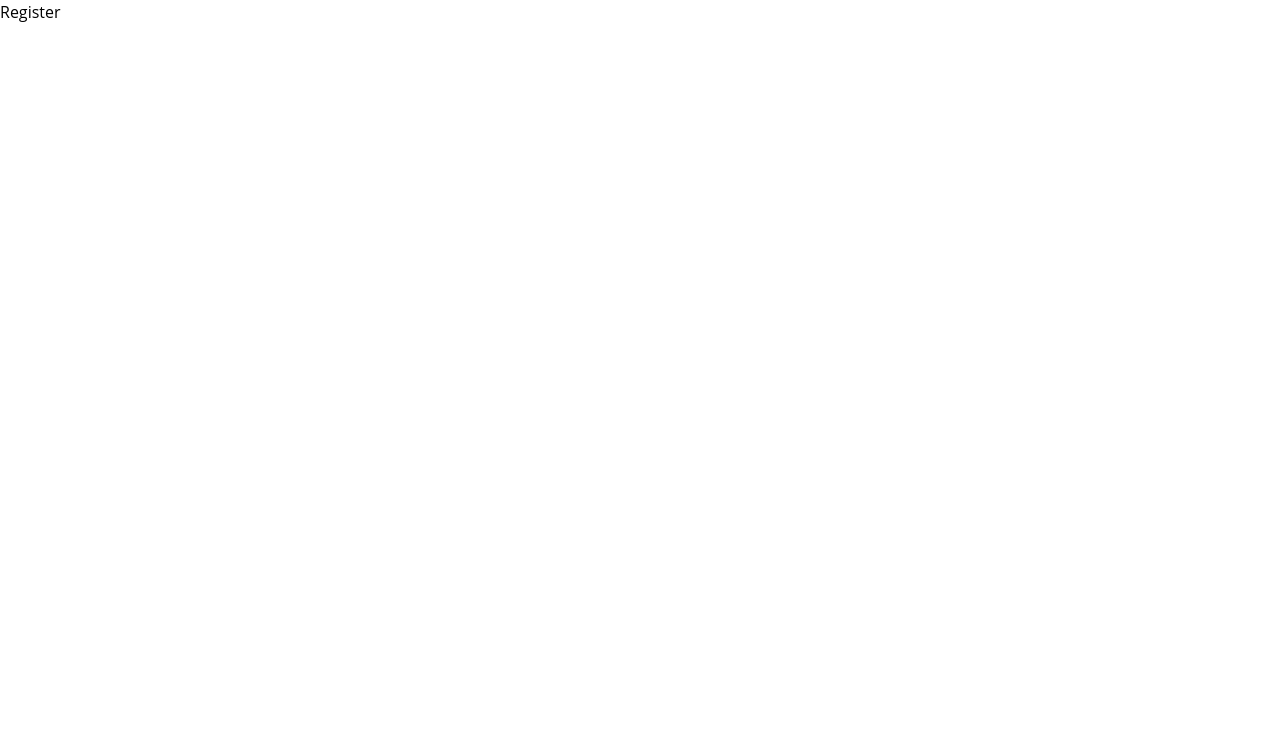
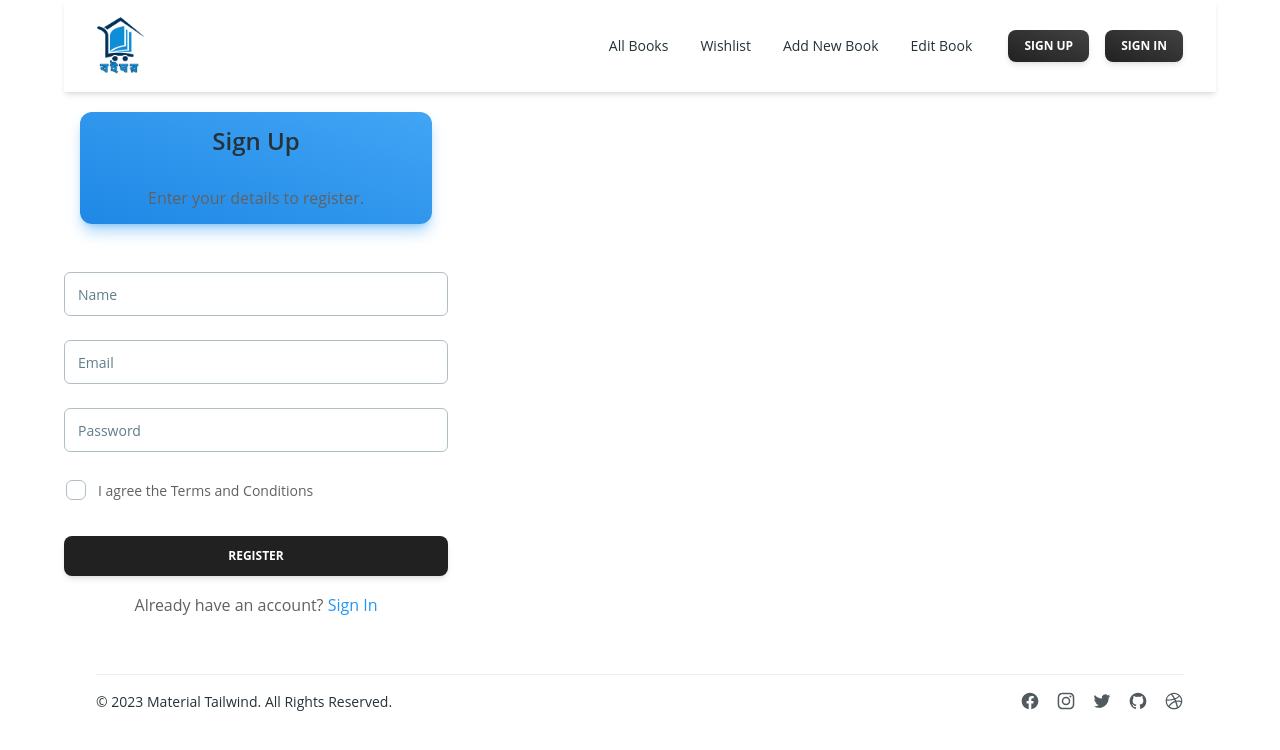
Before and after one commit to Electra51/boighor, a React (Vite) app: page /logout in a window 1280 px wide. Shown: the top 750 px of the page. Built offline with nearby package versions, Linux system fonts and the light colour scheme.

Commit message:
Signup form added

```diff
--- a/src/layouts/Navbar.tsx
+++ b/src/layouts/Navbar.tsx
@@ -80,7 +80,9 @@ export default function Example() {
               size="sm"
               className="hidden lg:inline-block"
             >
-              <span>Sign up</span>
+              <Link to='/logout'><span>Sign up</span>
+              </Link>
+
             </Button>
             <Button
               variant="gradient"
--- a/src/pages/Login.tsx
+++ b/src/pages/Login.tsx
@@ -11,7 +11,7 @@ import {
 
 export default function Login() {
   return (
-    <Card className="w-96">
+    <Card className="w-96" style={{marginTop:'40px'}}>
       <CardHeader
         variant="gradient"
         color="blue"
--- a/src/pages/Register.tsx
+++ b/src/pages/Register.tsx
@@ -1,5 +1,67 @@
+import {
+  Card,
+  Input,
+  Checkbox,
+  Button,
+  Typography,
+  CardHeader,
+} from "@material-tailwind/react";
+
 export default function Register() {
   return (
-    <div>Register</div>
-  )
+    <Card color="transparent" shadow={false} className="w-96">
+      <CardHeader
+        variant="gradient"
+        color="blue"
+        className="mb-4 grid h-28 place-items-center mt-5"
+      >
+       <Typography variant="h4" color="blue-gray">
+        Sign Up
+      </Typography>
+      <Typography color="gray" className="mt-1 font-normal">
+        Enter your details to register.
+      </Typography>
+      </CardHeader>
+
+      <form className="mt-8 mb-2 w-80 max-w-screen-lg sm:w-96">
+        <div className="mb-4 flex flex-col gap-6">
+          <Input size="lg" label="Name" />
+          <Input size="lg" label="Email" />
+          <Input type="password" size="lg" label="Password" />
+        </div>
+        <Checkbox
+          label={
+            (
+              <Typography
+                variant="small"
+                color="gray"
+                className="flex items-center font-normal"
+              >
+                I agree the
+                <a
+                  href="#"
+                  className="font-medium transition-colors hover:text-blue-500"
+                >
+                  &nbsp;Terms and Conditions
+                </a>
+              </Typography>
+            )
+          }
+          containerProps={{ className: "-ml-2.5" }}
+        />
+        <Button className="mt-6" fullWidth>
+          Register
+        </Button>
+        <Typography color="gray" className="mt-4 text-center font-normal">
+          Already have an account?{" "}
+          <a
+            href="#"
+            className="font-medium text-blue-500 transition-colors hover:text-blue-700"
+          >
+            Sign In
+          </a>
+        </Typography>
+      </form>
+    </Card>
+  );
 }
```
Also changed, not shown: src/routes/index.tsx (+7 -5 lines).
